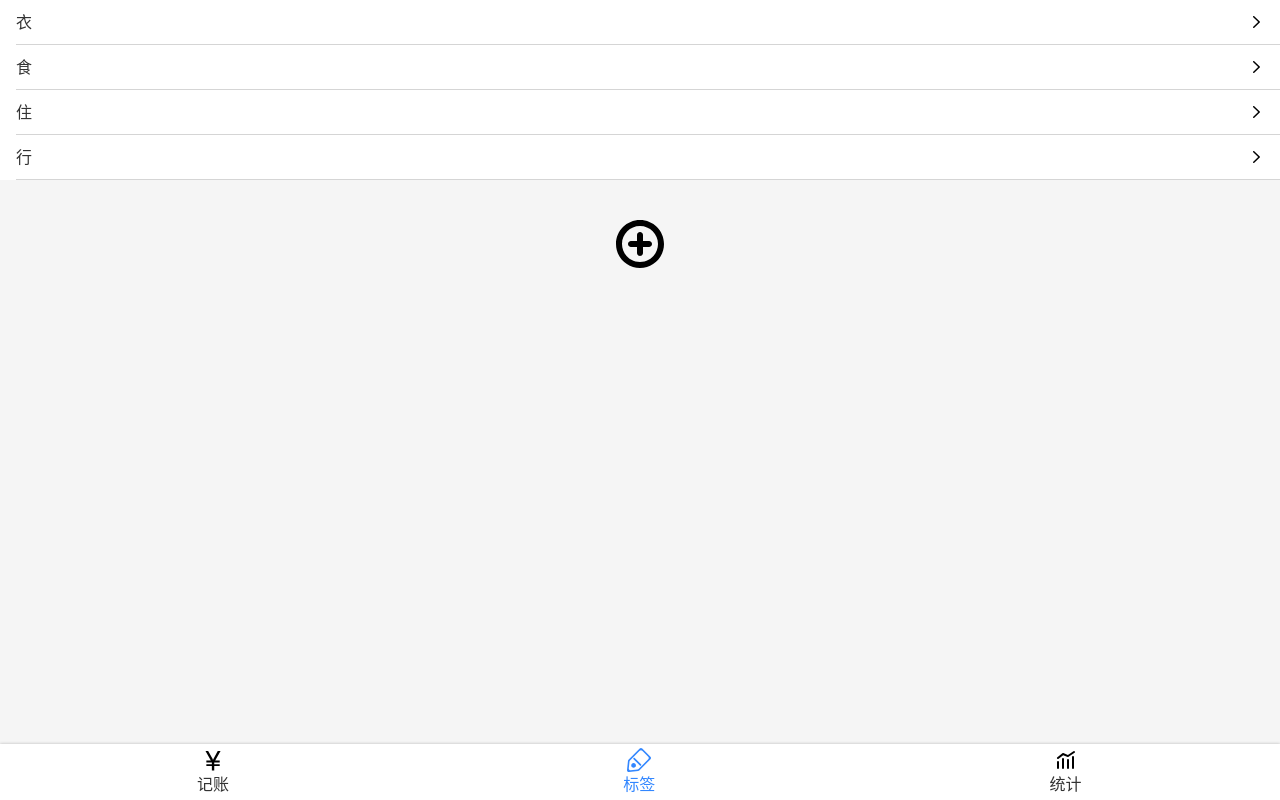
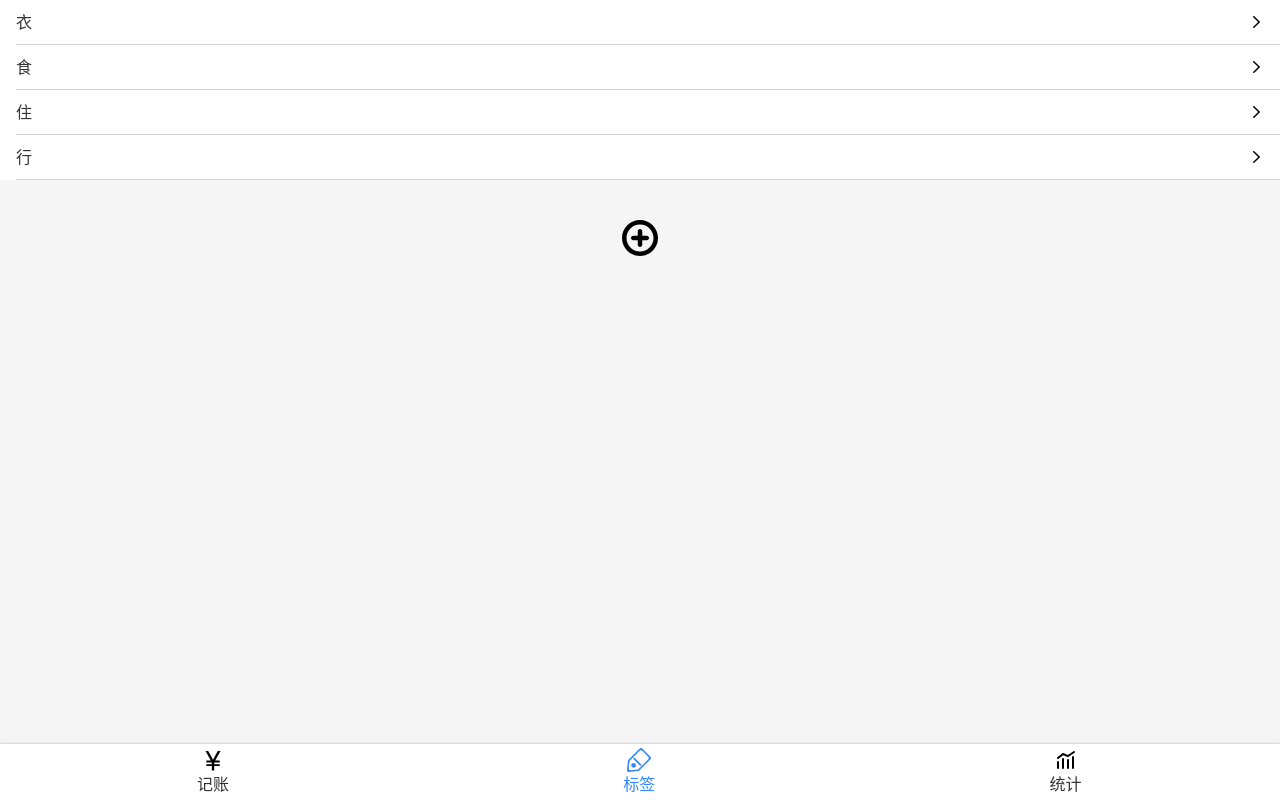
Before and after one commit to wxyhaha/ebill-2, a React app: page /#/tags in a window 1280 px wide. Built offline with nearby package versions, Linux system fonts and the light colour scheme.

Commit message:
创建/tags/:tag路由

```diff
--- a/src/App.tsx
+++ b/src/App.tsx
@@ -10,6 +10,7 @@
 import Statistics from './views/Statistics';
 import NoMatch from './views/NoMatch';
 import styled from 'styled-components';
+import Tag from './views/Tag';
 
 const AppWrapper = styled.div`
   color: #333;
@@ -20,13 +21,16 @@
     <AppWrapper>
     <Router>
       <Switch>
-        <Route path="/tags">
+        <Route exact path="/tags">
           <Tags/>
         </Route>
-        <Route path="/money">
+        <Route exact path="/tags/:tag">
+          <Tag/>
+        </Route>
+        <Route exact path="/money">
           <Money/>
         </Route>
-        <Route path="/statistics">
+        <Route exact path="/statistics">
           <Statistics/>
         </Route>
         <Redirect exact from='/' to='/money'/>
--- /dev/null
+++ b/src/views/Tag.tsx
@@ -0,0 +1,9 @@
+import React from 'react';
+
+const Tag:React.FC=()=>{
+    return(
+      <div>hi</div>
+    )
+}
+
+export default Tag;
--- a/src/views/Tags.tsx
+++ b/src/views/Tags.tsx
@@ -3,6 +3,7 @@
 import useTags from '../useTags';
 import styled from 'styled-components';
 import Icon from '../components/Icon';
+import {Link} from 'react-router-dom';
 
 const TagList = styled.ol`
   font-size: 16px;
@@ -11,11 +12,14 @@
   > li {
     border-bottom: 1px solid #d5d5d5;
     line-height: 20px;
-    padding: 12px 16px 12px 0;
     margin-left: 16px;
-    display: flex;
-    justify-content: space-between;
-    align-items: center;
+    > a{
+      padding: 12px 16px 12px 0;
+      display: flex;
+      justify-content: space-between;
+      align-items: center;
+
+    }
   }
 `;
 
@@ -24,10 +28,9 @@
   background: #f5f5f5;
   padding: 8px 0;
 
-  svg {
-    height: 48px;
-    width: 48px;
-    border: none;
+  > svg {
+    height: 36px;
+    width: 36px;
     color: #666666;
 `;
 
@@ -37,7 +40,7 @@
   align-items: center;
   flex-direction: column;
 `;
-const Space=styled.div`
+const Space = styled.div`
   height: 32px;
 `;
 
@@ -48,8 +51,10 @@
       <TagList>
         {tags.map(tag =>
           <li key={tag}>
-            <span className='oneLine'>{tag}</span>
-            <Icon name='right'/>
+            <Link to={'/tags/' + tag}>
+              <span className='oneLine'>{tag}</span>
+              <Icon name='right'/>
+            </Link>
           </li>
         )}
       </TagList>
```
